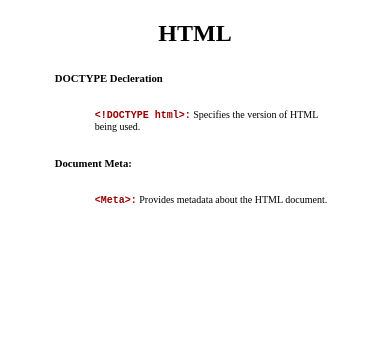
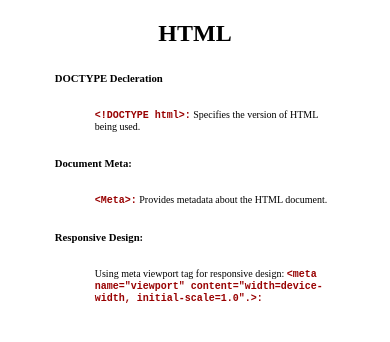
Before and after one commit to rkssingh2010/html-book, a plain HTML site: page index.html in a window 390 px wide. Drawn offline with Linux system fonts and the light colour scheme; a web font is replaced by a local one.

Commit message:
add responsive section

```diff
--- a/index.html
+++ b/index.html
@@ -50,6 +50,16 @@
           <code>&lt;Meta&gt;:</code> Provides metadata about the HTML document.
         </p>
       </section>
+      <section>
+        <h6>Responsive Design:</h6>
+        <p>
+          Using meta viewport tag for responsive design:
+          <code
+            >&lt;meta name="viewport" content="width=device-width,
+            initial-scale=1.0".&gt;:</code
+          >
+        </p>
+      </section>
     </main>
   </body>
 </html>
```
